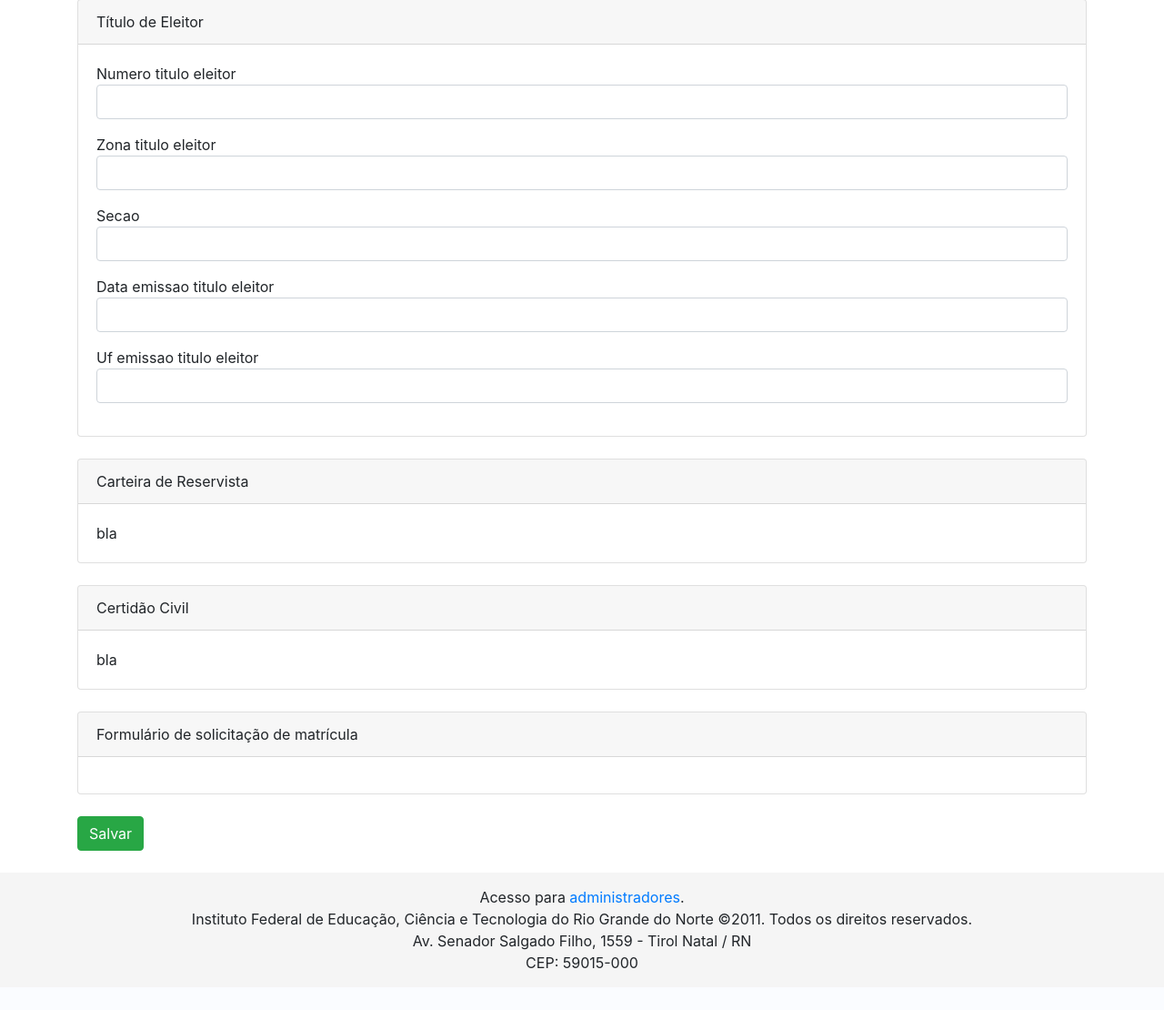
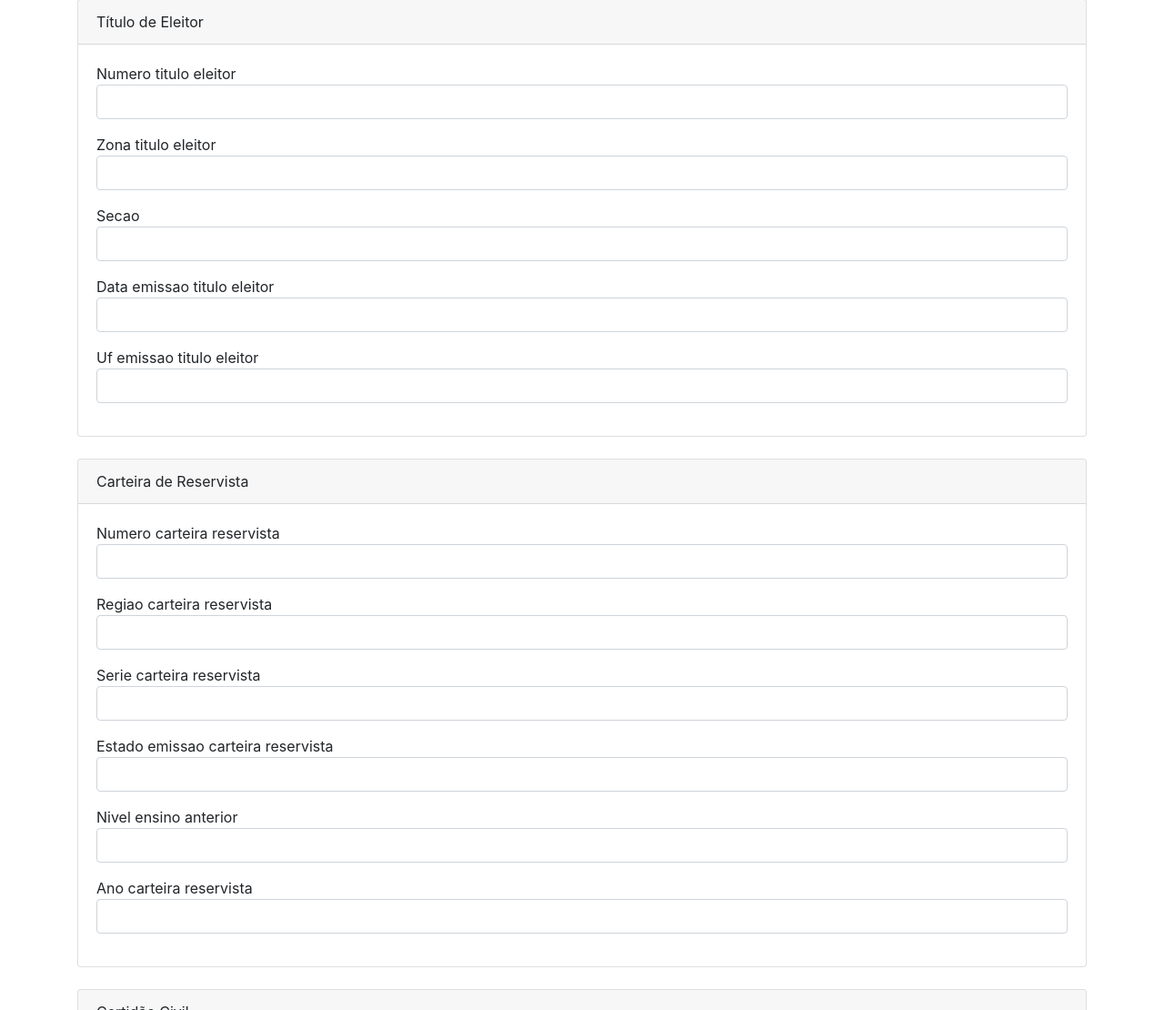
Before and after one commit to suap-ead/ege_preinscricao, a Django app: template solicitacao/templates/pre_matricula/solicitacao/formulario.html in a window 1280 px wide. Shown: the part 5390-6500 px from the top of the page at 91% size. Before the commit the page ends 6454 px from the top, so only its background shows below. Run offline with Django 3.2, Linux system fonts and the light colour scheme; the template is opened without the code that fills it: most values are stand-ins (such as "Sample title", 1, 10 or a date in 2020); form fields are guessed from the names that the template uses; parts of the project's set-up code (start-up, migrations or seed data) failed here and were passed over; some libraries are stand-ins or nearby versions.

Commit message:
[UPD] Sessão Carteira de Reservista de formulário de solicitação definida.

```diff
--- a/solicitacao/templates/pre_matricula/solicitacao/formulario.html
+++ b/solicitacao/templates/pre_matricula/solicitacao/formulario.html
@@ -336,7 +336,36 @@
         <div class="card">
           <div class="card-header">Carteira de Reservista</div>
           <div class="card-body">
-              bla
+            <p class="form-group">
+              {{ form.numero_carteira_reservista.label_tag }}
+              {{ form.numero_carteira_reservista }}
+              <span class="helptext">{{ form.numero_carteira_reservista.help_text }}</span>
+            </p>
+            <p class="form-group">
+              {{ form.regiao_carteira_reservista.label_tag }}
+              {{ form.regiao_carteira_reservista }}
+              <span class="helptext">{{ form.regiao_carteira_reservista.help_text }}</span>
+            </p>
+            <p class="form-group">
+              {{ form.serie_carteira_reservista.label_tag }}
+              {{ form.serie_carteira_reservista }}
+              <span class="helptext">{{ form.serie_carteira_reservista.help_text }}</span>
+            </p>
+            <p class="form-group">
+              {{ form.estado_emissao_carteira_reservista.label_tag }}
+              {{ form.estado_emissao_carteira_reservista }}
+              <span class="helptext">{{ form.estado_emissao_carteira_reservista.help_text }}</span>
+            </p>
+            <p class="form-group">
+              {{ form.nivel_ensino_anterior.label_tag }}
+              {{ form.nivel_ensino_anterior }}
+              <span class="helptext">{{ form.nivel_ensino_anterior.help_text }}</span>
+            </p>
+            <p class="form-group">
+              {{ form.ano_carteira_reservista.label_tag }}
+              {{ form.ano_carteira_reservista }}
+              <span class="helptext">{{ form.ano_carteira_reservista.help_text }}</span>
+            </p>
           </div>
         </div>
         <br>
```
